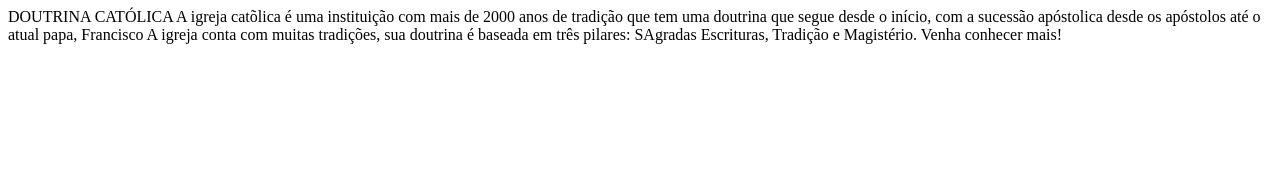
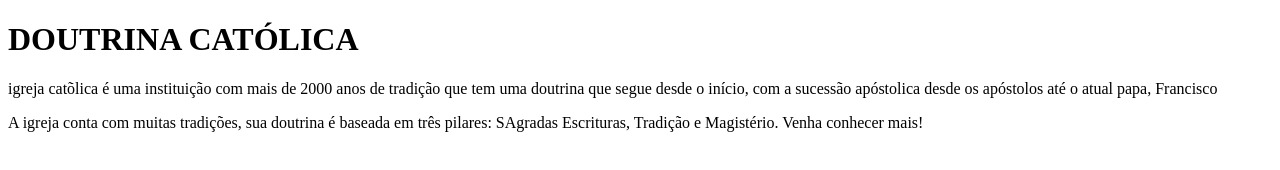
Before and after one commit to otaviomaziero/OTAVIO-1-NEM, a plain HTML site: page Otávio.html in a window 1280 px wide. Drawn offline with Linux system fonts and the light colour scheme.

Commit message:
adição de texto

```diff
--- a/Otávio.html
+++ b/Otávio.html
@@ -7,13 +7,12 @@
 </head>
 <body>
 
-DOUTRINA CATÓLICA
-A igreja catõlica é uma instituição com mais de 2000 anos de tradição
+<h1>DOUTRINA CATÓLICA</h1>
+<p>igreja catõlica é uma instituição com mais de 2000 anos de tradição
 que tem uma doutrina que segue desde o início, com a sucessão apóstolica
-desde os apóstolos até o atual papa, Francisco
-A igreja conta com muitas tradições, sua doutrina é baseada em três
-pilares: SAgradas Escrituras, Tradição e Magistério. Venha conhecer mais!
-
+desde os apóstolos até o atual papa, Francisco<p>
+<p>A igreja conta com muitas tradições, sua doutrina é baseada em três
+pilares: SAgradas Escrituras, Tradição e Magistério. Venha conhecer mais!</p>
 
 
 
```
Also changed, not shown: 1 other file.
